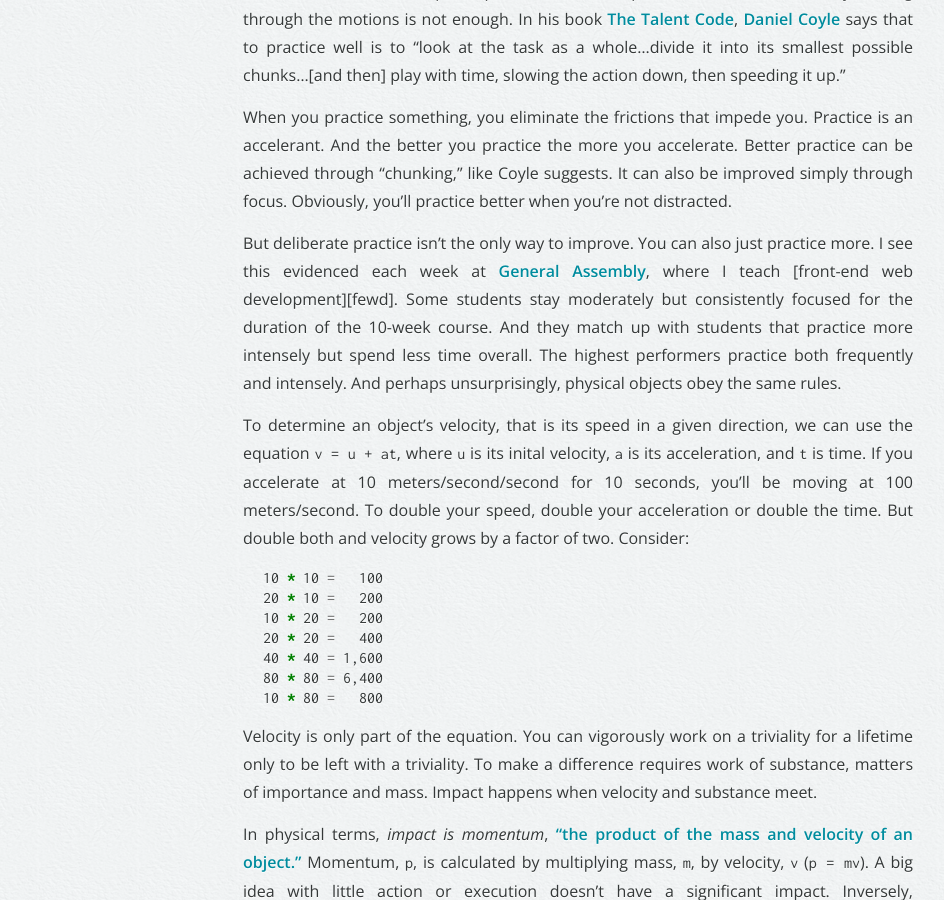
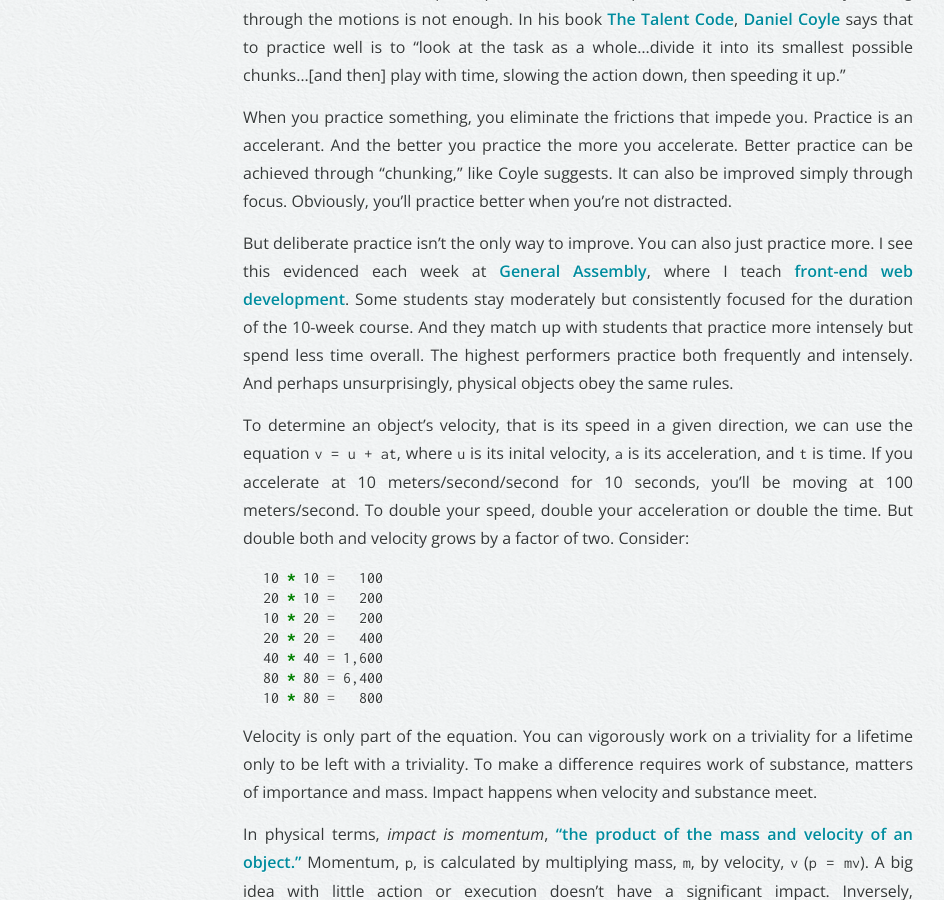
Before and after one commit to avand/avand.github.com, a Jekyll site: the page built from _posts/2013-11-20-momentum.markdown, in a window 1280 px wide and 900 px high, scrolled down 534 px. Shown: the whole window, without its empty margins (62-1006 px from the left). Built offline with Jekyll 4.4.1, drawn with Linux system fonts in a browser that asks for light colours; comment, search, counter and statistics services are not loaded; some of the changed lines change nothing that is shown.

Commit message:
Fixing broken link

```diff
--- a/_posts/2013-11-20-momentum.markdown
+++ b/_posts/2013-11-20-momentum.markdown
@@ -94,3 +94,4 @@ to make a difference.
 [multiply]: http://sivers.org/multiply
 [tr]:       http://taskrabbit.com
 [ga]:       http://ga.co
+[fewd]:     https://generalassemb.ly/education/front-end-web-development
```
